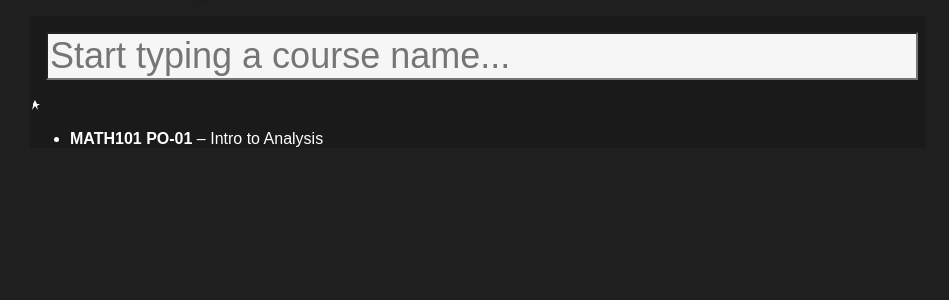
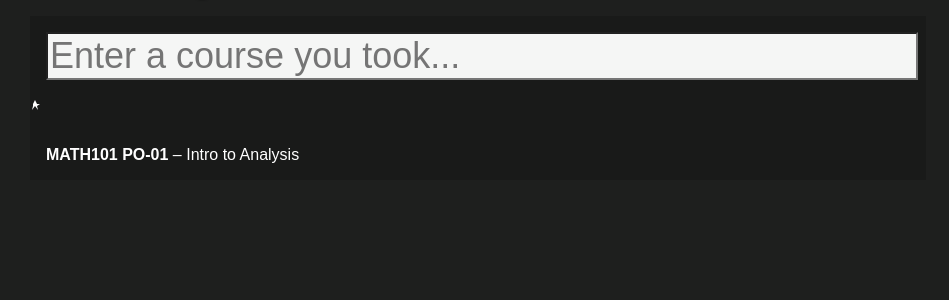
Before and after one commit to jessepollak/courserecommender, a Flask app: page / in a window 1280 px wide. Shown: the part 81-381 px from the top of the page, without its empty margins (162-1111 px from the left). Run offline with Flask 2, Linux system fonts and the light colour scheme.

Commit message:
more CSS changes

```diff
--- a/courserecommender/static/css/course.css
+++ b/courserecommender/static/css/course.css
@@ -31,7 +31,7 @@ body > header h2 {
 	margin: 0;
 }
 
-form#userinput {
+form#userinput, #autocomplete {
 	padding: 1em;
 }
 
@@ -47,6 +47,14 @@ form#userinput > input[type="text"] {
 	background: rgb(25,26,25);
 }
 
+#autocomplete {
+	list-style-type: none;
+}
+
+#autocomplete .match {
+	background: #ea4c89;
+}
+
 @media handheld, only screen and (max-width: 820px){
 #container {
   width: 100%;
--- a/courserecommender/templates/homepage.html
+++ b/courserecommender/templates/homepage.html
@@ -1,7 +1,7 @@
 {% extends "base.html" %}
 {% block main_content %}
     <form id="userinput">
-        <input type="text" placeholder="Start typing a course name..."/>
+        <input type="text" placeholder="Enter a course you took..."/>
     </form>
     <svg width="10px" height="10px">
     	<path style="opacity: 1; fill-opacity: 1; stroke-opacity: 1; cursor: pointer; stroke-width: 0" fill="white" stroke="#c2c3c5" d="M3,4l0,0,2,-4l0,0,2,4h3l0,0,-3,2l0,0,1,4l0,0,-3,-4l0,0,-3,4l0,0,1,-4" opacity="1" fill-opacity="1" stroke-width="1.5" stroke-opacity="1"></path>
```
